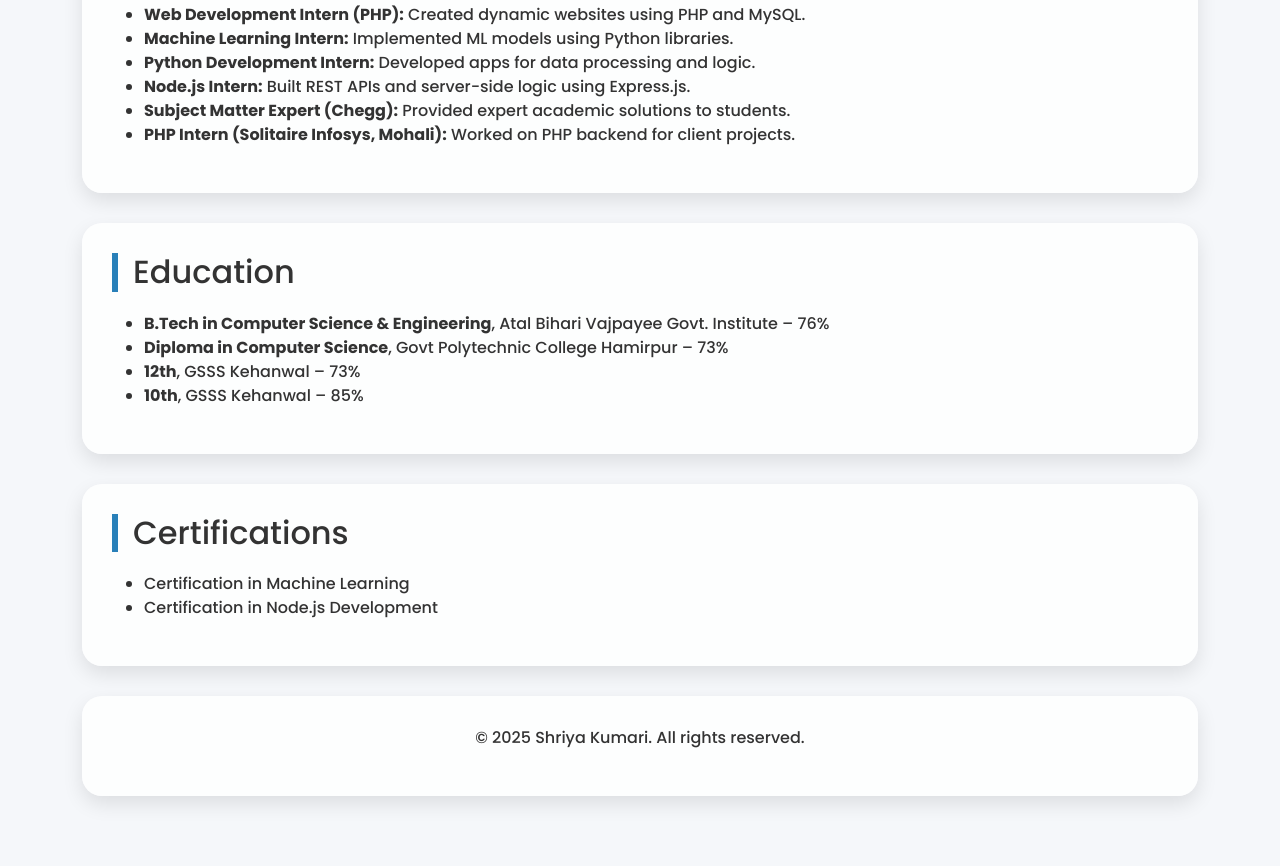
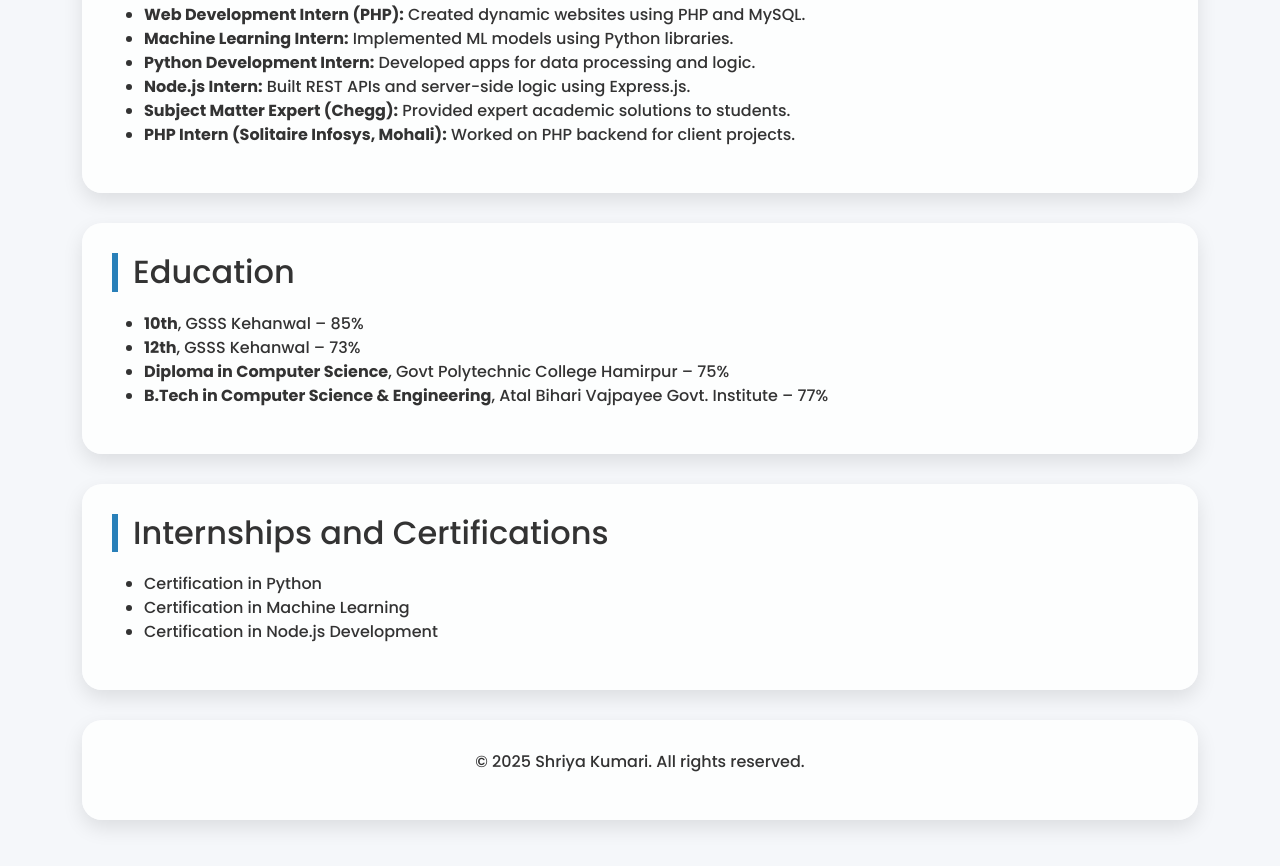
Before and after one commit to shriyapathania098/portfolio, a plain HTML site: page index.html in a window 1280 px wide. Shown: the part 1140-2006 px from the top of the page. Drawn offline with nearby package versions, Linux system fonts and the light colour scheme.

Commit message:
Update index.html

```diff
--- a/index.html
+++ b/index.html
@@ -184,16 +184,17 @@
     <section>
       <h2 class="section-title">Education</h2>
       <ul>
-        <li><strong>B.Tech in Computer Science & Engineering</strong>, Atal Bihari Vajpayee Govt. Institute – 76%</li>
-        <li><strong>Diploma in Computer Science</strong>, Govt Polytechnic College Hamirpur – 73%</li>
+       <li><strong>10th</strong>, GSSS Kehanwal – 85%</li>
         <li><strong>12th</strong>, GSSS Kehanwal – 73%</li>
-        <li><strong>10th</strong>, GSSS Kehanwal – 85%</li>
+         <li><strong>Diploma in Computer Science</strong>, Govt Polytechnic College Hamirpur – 75%</li>
+        <li><strong>B.Tech in Computer Science & Engineering</strong>, Atal Bihari Vajpayee Govt. Institute – 77%</li>
       </ul>
     </section>
 
     <section>
-      <h2 class="section-title">Certifications</h2>
+      <h2 class="section-title">Internships and Certifications</h2>
       <ul>
+        <li>Certification in Python</li>
         <li>Certification in Machine Learning</li>
         <li>Certification in Node.js Development</li>
       </ul>
```
